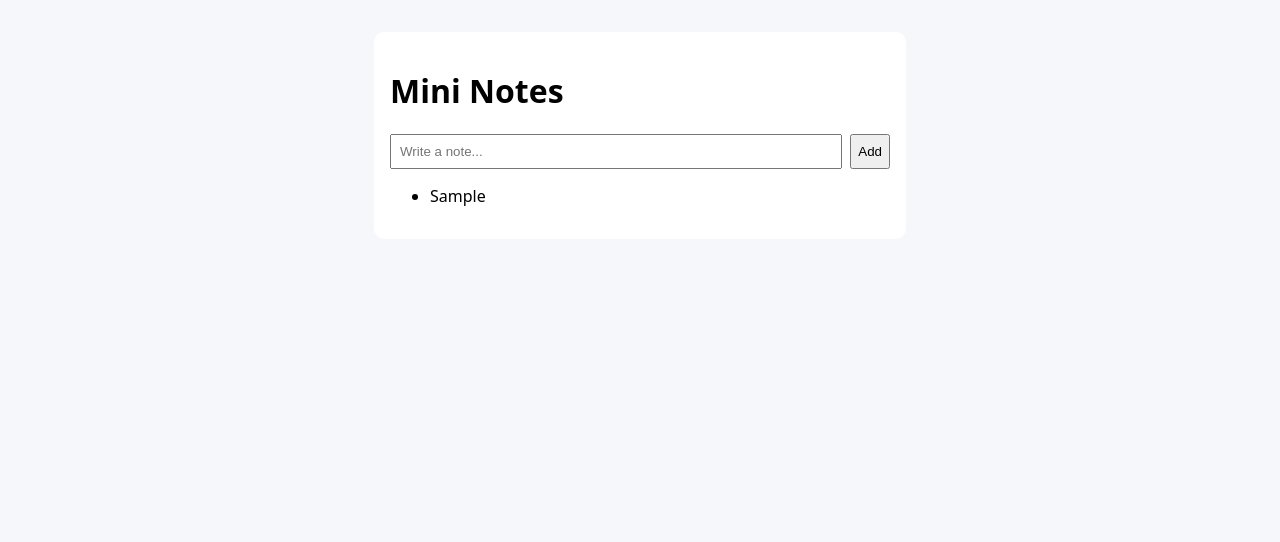
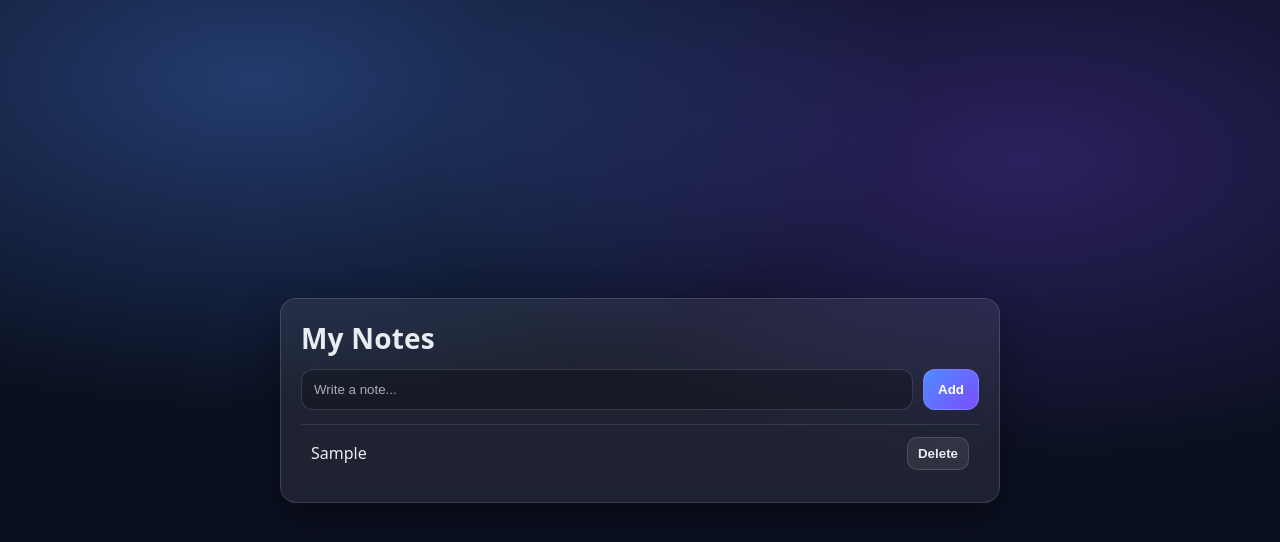
Before and after one commit to jordanpkessler-tech/mini-notes, a plain HTML site: page index.html in a window 1280 px wide. Both pictures are taken after typing "Sample" into the empty fields and a click on the button "Add". Drawn offline with Linux system fonts and the light colour scheme.

Commit message:
change title to My Notes

```diff
--- a/app.js
+++ b/app.js
@@ -4,20 +4,43 @@ const list = document.getElementById("noteList");
 
 let notes = JSON.parse(localStorage.getItem("notes")) || [];
 
+function save() {
+  localStorage.setItem("notes", JSON.stringify(notes));
+}
+
 function render() {
   list.innerHTML = "";
-  notes.forEach(note => {
+
+  notes.forEach((note, index) => {
     const li = document.createElement("li");
-    li.textContent = note;
+
+    const text = document.createElement("span");
+    text.textContent = note;
+
+    const delBtn = document.createElement("button");
+    delBtn.textContent = "Delete";
+    delBtn.type = "button";
+    delBtn.addEventListener("click", () => {
+      notes.splice(index, 1);
+      save();
+      render();
+    });
+
+    li.appendChild(text);
+    li.appendChild(delBtn);
     list.appendChild(li);
   });
 }
 
-form.addEventListener("submit", e => {
+form.addEventListener("submit", (e) => {
   e.preventDefault();
-  notes.push(input.value);
+
+  const value = input.value.trim();
+  if (!value) return;
+
+  notes.push(value);
   input.value = "";
-  localStorage.setItem("notes", JSON.stringify(notes));
+  save();
   render();
 });
 
--- a/index.html
+++ b/index.html
@@ -8,7 +8,8 @@
   </head>
   <body>
     <main class="card">
-      <h1>Mini Notes</h1>
+      <h1>My Notes</h1>
+
 
       <form id="noteForm">
         <input id="noteInput" type="text" placeholder="Write a note..." />
--- a/style.css
+++ b/style.css
@@ -1,24 +1,107 @@
+:root {
+  --bg: #0b1020;
+  --card: rgba(255, 255, 255, 0.08);
+  --text: #e9ecf1;
+  --muted: rgba(233, 236, 241, 0.7);
+  --border: rgba(255, 255, 255, 0.14);
+  --accent: #4f8cff;
+  --accent2: #7c4dff;
+}
+
+* {
+  box-sizing: border-box;
+}
+
 body {
-  font-family: system-ui, sans-serif;
-  background: #f6f7fb;
-  padding: 24px;
+  margin: 0;
+  font-family: system-ui, -apple-system, Segoe UI, Roboto, sans-serif;
+  color: var(--text);
+  min-height: 100vh;
+  display: grid;
+  place-items: center;
+  padding: 28px;
+  background: radial-gradient(1200px 600px at 20% 10%, rgba(79, 140, 255, 0.35), transparent 55%),
+              radial-gradient(1000px 500px at 80% 20%, rgba(124, 77, 255, 0.28), transparent 60%),
+              var(--bg);
 }
 
 .card {
-  max-width: 500px;
-  margin: auto;
-  background: white;
-  padding: 16px;
-  border-radius: 10px;
+  width: min(720px, 100%);
+  background: var(--card);
+  border: 1px solid var(--border);
+  border-radius: 16px;
+  padding: 20px;
+  backdrop-filter: blur(10px);
+  box-shadow: 0 16px 40px rgba(0, 0, 0, 0.35);
+}
+
+h1 {
+  margin: 0 0 12px 0;
+  font-size: 28px;
+  letter-spacing: 0.2px;
 }
 
 form {
   display: flex;
-  gap: 8px;
-  margin-bottom: 12px;
+  gap: 10px;
+  margin: 10px 0 14px;
 }
 
 input {
   flex: 1;
-  padding: 8px;
+  padding: 12px 12px;
+  border-radius: 12px;
+  border: 1px solid var(--border);
+  background: rgba(0, 0, 0, 0.25);
+  color: var(--text);
+  outline: none;
 }
+
+input::placeholder {
+  color: var(--muted);
+}
+
+button {
+  padding: 12px 14px;
+  border-radius: 12px;
+  border: 1px solid var(--border);
+  background: linear-gradient(135deg, var(--accent), var(--accent2));
+  color: white;
+  cursor: pointer;
+  font-weight: 600;
+}
+
+button:hover {
+  filter: brightness(1.05);
+}
+
+#noteList {
+  list-style: none;
+  padding: 0;
+  margin: 0;
+}
+
+#noteList li {
+  display: flex;
+  align-items: center;
+  justify-content: space-between;
+  gap: 12px;
+  padding: 12px 10px;
+  border-top: 1px solid rgba(255, 255, 255, 0.10);
+}
+
+#noteList li span {
+  overflow-wrap: anywhere;
+}
+
+#noteList li button {
+  padding: 8px 10px;
+  border-radius: 10px;
+  background: rgba(255, 255, 255, 0.08);
+  border: 1px solid var(--border);
+  color: var(--text);
+}
+
+#noteList li button:hover {
+  background: rgba(255, 255, 255, 0.12);
+}
```
